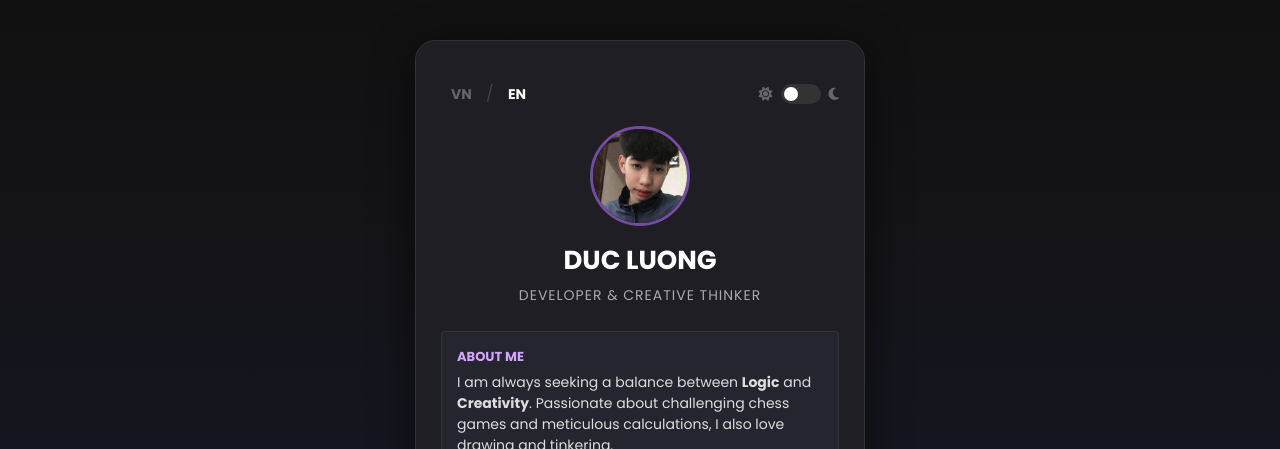
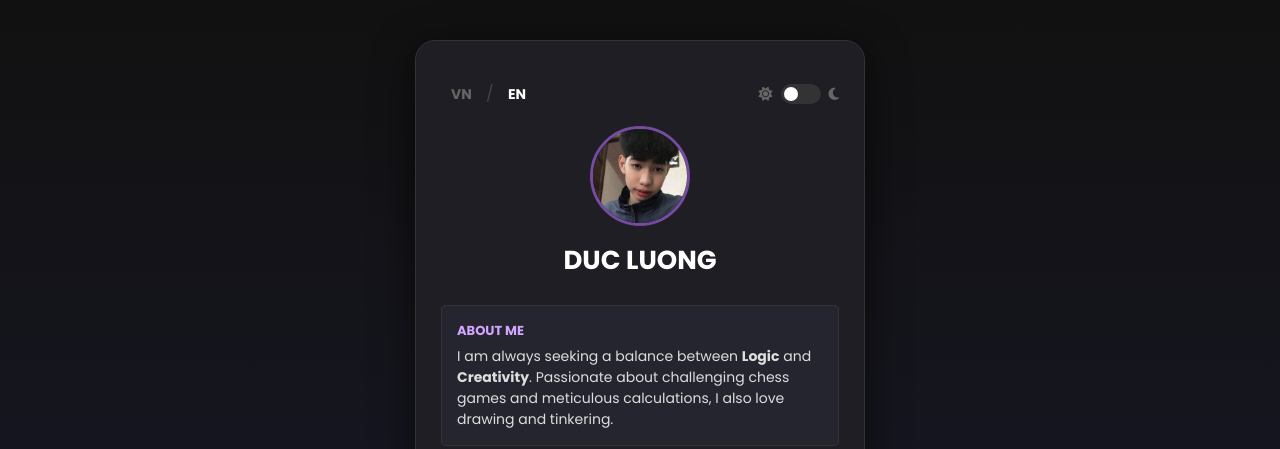
Before and after one commit to DucLuong2507/ttcn, a plain HTML site: page index.html in a window 1280 px wide. Shown: the top 449 px of the page. Drawn offline with Linux system fonts and the light colour scheme.

Commit message:
Update index.html

```diff
--- a/index.html
+++ b/index.html
@@ -231,7 +231,7 @@
         </div>
 
         <h3>DUC LUONG</h3>
-        <p class="tagline" data-key="tagline">Developer & Creative Soul</p>
+        <p class="tagline" data-key="tagline"></p>
 
         <div class="about-box">
             <h4 data-key="aboutTitle">ABOUT ME</h4>
@@ -273,7 +273,7 @@
 
         const translations = {
             'en': {
-                'tagline': 'Developer & Creative Thinker',
+                'tagline': '',
                 'aboutTitle': 'ABOUT ME',
                 'aboutText': 'I am always seeking a balance between <strong>Logic</strong> and <strong>Creativity</strong>. Passionate about challenging chess games and meticulous calculations, I also love drawing and tinkering.',
                 'btnGithub': 'VIEW GITHUB PORTFOLIO',
@@ -283,7 +283,7 @@
                 'btnTiktok': 'FOLLOW ON TIKTOK'
             },
             'vi': {
-                'tagline': 'Lập trình viên & Người tư duy sáng tạo',
+                'tagline': '',
                 'aboutTitle': 'GIỚI THIỆU',
                 'aboutText': 'Tôi là người luôn tìm kiếm sự cân bằng giữa <strong>Logic</strong> và <strong>Sáng tạo</strong>. Đam mê những ván cờ đầy thử thách và sự tính toán tỉ mỉ, đồng thời cũng yêu thích việc vẽ vời.',
                 'btnGithub': 'XEM HỒ SƠ GITHUB',
```
